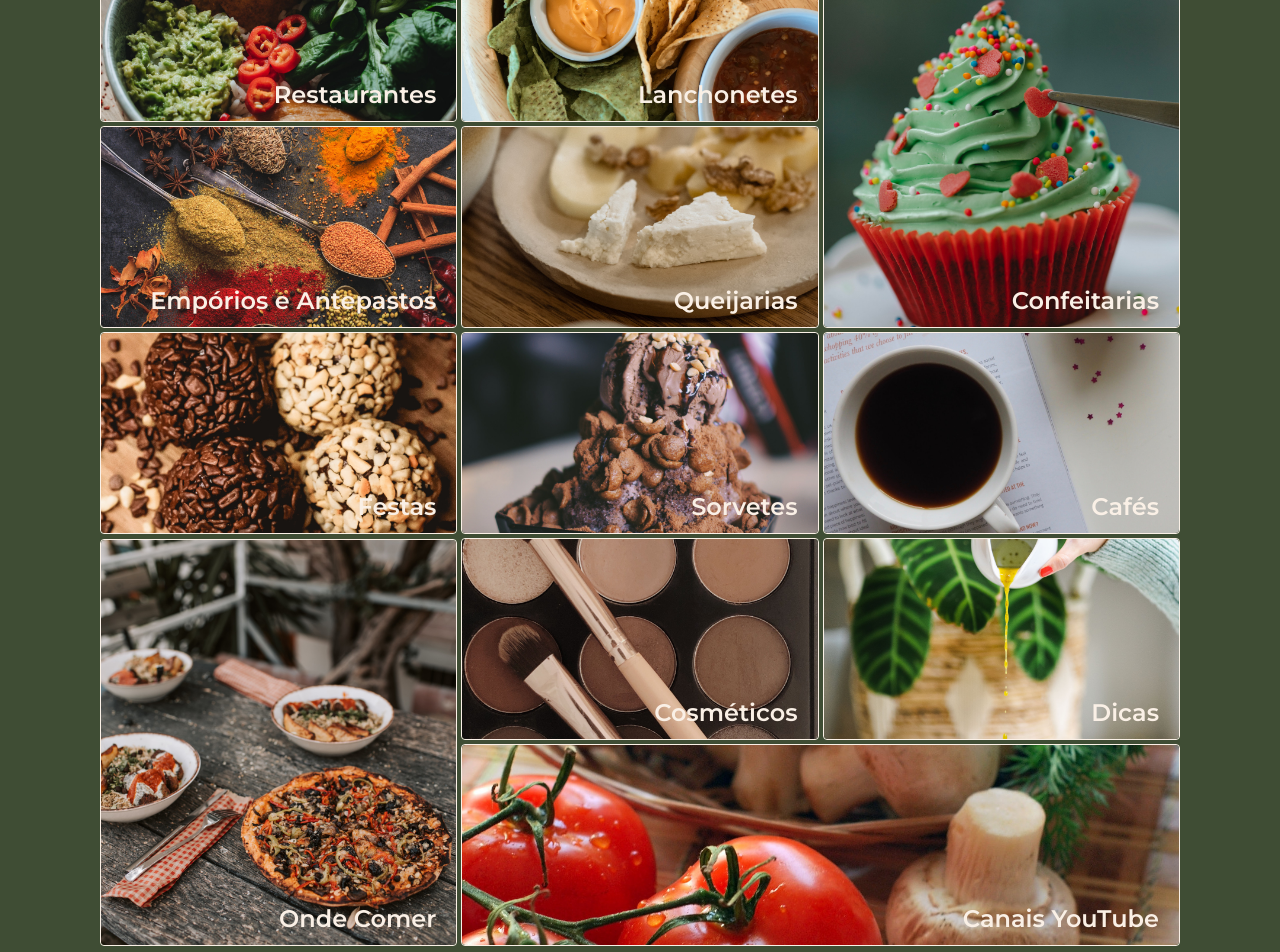
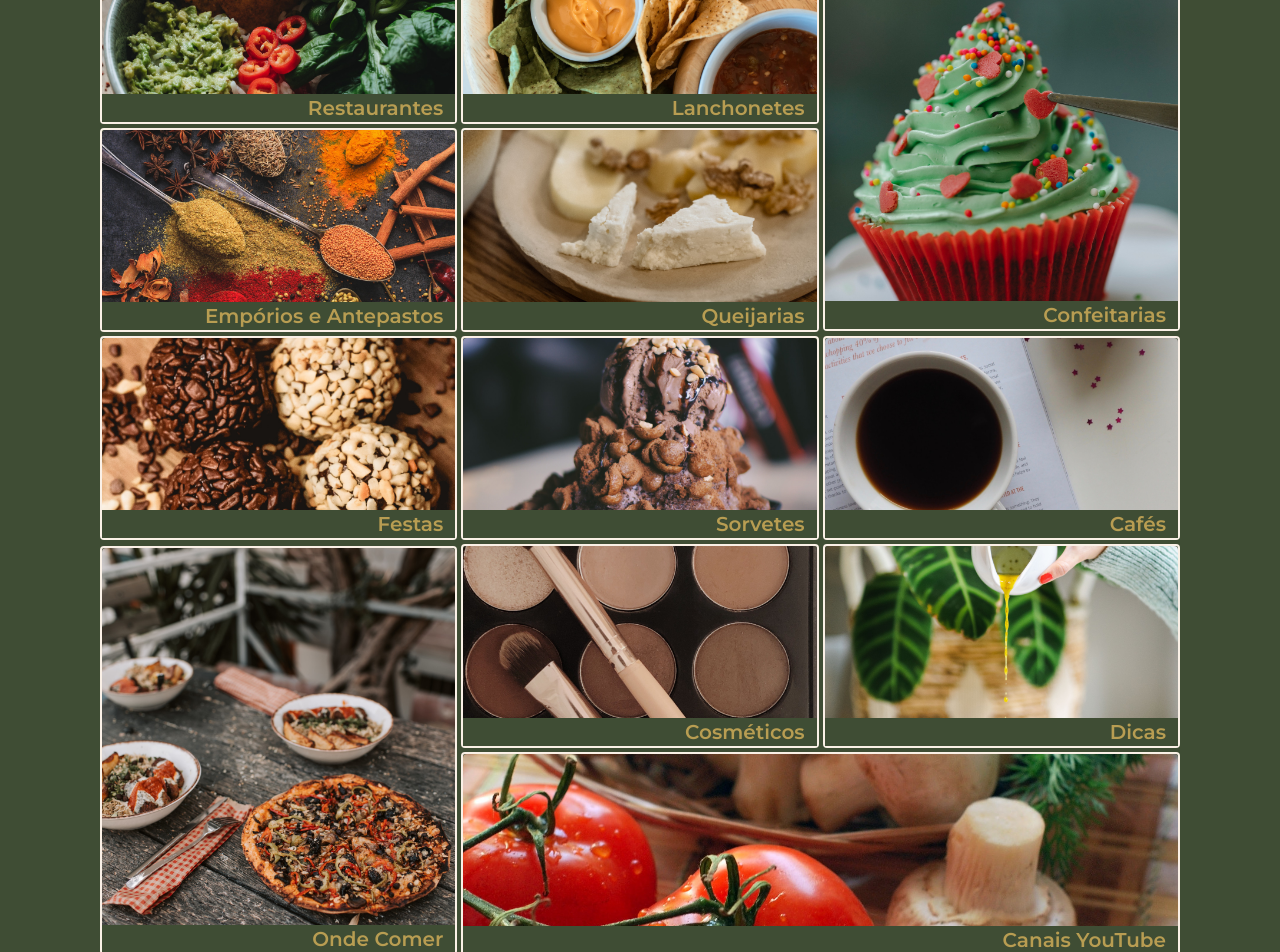
Before and after one commit to flaviare1s/bizu-vegano, a React (Vite) app: page / in a window 1280 px wide. Shown: the part 200-1152 px from the top of the page. Built offline with nearby package versions, Linux system fonts and the light colour scheme; no server answers; a web font is replaced by a local one.

Commit message:
Ajusta o estilo da Home

```diff
--- a/src/components/Footer.jsx
+++ b/src/components/Footer.jsx
@@ -1,6 +1,6 @@
 export const Footer = () => {
   return (
-    <footer className="bg-verde-escuro text-branco-quente text-center p-4 font-medium">
+    <footer className="bg-verde-escuro text-branco-quente text-center p-4 font-medium shadow">
       <small>© 2024 Bizu Vegano
         <br />
         Desenvolvido por
--- a/src/pages/Home.jsx
+++ b/src/pages/Home.jsx
@@ -14,54 +14,54 @@ import { Link } from 'react-router-dom'
 
 export const Home = () => {
   return (
-    <main className='flex flex-col justify-center items-center gap-1 m-auto mb-2 md:grid grid-cols-3 md:px-[30px] md:py-[30px] lg:px-[100px] bg-verde-escuro'>
-      <Link to='/restaurantes' className='w-full border border-branco-quente rounded relative'>
+    <main className='flex flex-col justify-center items-center gap-1 m-auto md:grid grid-cols-3 md:px-[30px] md:py-[30px] lg:px-[100px] bg-verde-escuro'>
+      <Link to='/restaurantes' className='w-full border-2 border-branco-quente rounded relative'>
         <img className='h-[200px] w-full object-cover rounded' src={ restaurantes } alt="Imagem de comida vegetariana" />
-        <h2 className='text-center text-2xl font-semibold text-branco-quente absolute bottom-[10px] right-[20px]'>Restaurantes</h2>
+        <h2 className='text-end px-3 text-xl font-semibold text-logo absolute bottom-0  bg-verde-escuro w-full'>Restaurantes</h2>
       </Link>
-      <Link to='/lanchonetes' className='w-full border border-branco-quente rounded relative'>
+      <Link to='/lanchonetes' className='w-full border-2 border-branco-quente rounded relative'>
         <img className='h-[200px] w-full object-cover rounded' src={ lanchonetes } alt="Imagem de comida vegetariana" />
-        <h2 className='text-center text-2xl font-semibold text-branco-quente absolute bottom-[10px] right-[20px]'>Lanchonetes</h2>
+        <h2 className='text-end px-3 text-xl font-semibold text-logo absolute bottom-0  bg-verde-escuro w-full'>Lanchonetes</h2>
       </Link>
-      <Link to='/confeitarias' className='w-full border border-branco-quente rounded relative md:row-span-2'>
+      <Link to='/confeitarias' className='w-full border-2 border-branco-quente rounded relative md:row-span-2'>
         <img className='h-[200px] md:h-[405px] w-full object-cover rounded' src={ confeitarias } alt="Imagem de comida vegetariana" />
-        <h2 className='text-center text-2xl font-semibold text-branco-quente absolute bottom-[10px] right-[20px]'>Confeitarias</h2>
+        <h2 className='text-end px-3 text-xl font-semibold text-logo absolute bottom-0  bg-verde-escuro w-full'>Confeitarias</h2>
       </Link>
-      <Link to='/emporios' className='w-full border border-branco-quente rounded relative'>
+      <Link to='/emporios' className='w-full border-2 border-branco-quente rounded relative'>
         <img className='h-[200px] w-full object-cover rounded' src={ emporios } alt="Imagem de comida vegetariana" />
-        <h2 className='text-center text-2xl font-semibold text-branco-quente absolute bottom-[10px] right-[20px]'>Empórios e Antepastos</h2>
+        <h2 className='text-end px-3 text-xl font-semibold text-logo absolute bottom-0  bg-verde-escuro w-full'>Empórios e Antepastos</h2>
       </Link>
-      <Link to='/queijarias' className='w-full border border-branco-quente rounded relative'>
+      <Link to='/queijarias' className='w-full border-2 border-branco-quente rounded relative'>
         <img className='h-[200px] w-full object-cover rounded' src={ queijarias } alt="Imagem de comida vegetariana" />
-        <h2 className='text-center text-2xl font-semibold text-branco-quente absolute bottom-[10px] right-[20px]'>Queijarias</h2>
+        <h2 className='text-end px-3 text-xl font-semibold text-logo absolute bottom-0  bg-verde-escuro w-full'>Queijarias</h2>
       </Link>
-      <Link to='/festas' className='w-full border border-branco-quente rounded relative'>
+      <Link to='/festas' className='w-full border-2 border-branco-quente rounded relative'>
         <img className='h-[200px] w-full object-cover rounded' src={ festas } alt="Imagem de comida vegetariana" />
-        <h2 className='text-center text-2xl font-semibold text-branco-quente absolute bottom-[10px] right-[20px]'>Festas</h2>
+        <h2 className='text-end px-3 text-xl font-semibold text-logo absolute bottom-0  bg-verde-escuro w-full'>Festas</h2>
       </Link>
-      <Link to='/sorvetes' className='w-full border border-branco-quente rounded relative'>
+      <Link to='/sorvetes' className='w-full border-2 border-branco-quente rounded relative'>
         <img className='h-[200px] w-full object-cover rounded' src={ sorvetes } alt="Imagem de comida vegetariana" />
-        <h2 className='text-center text-2xl font-semibold text-branco-quente absolute bottom-[10px] right-[20px]'>Sorvetes</h2>
+        <h2 className='text-end px-3 text-xl font-semibold text-logo absolute bottom-0  bg-verde-escuro w-full'>Sorvetes</h2>
       </Link>
-      <Link to='/cafes' className='w-full border border-branco-quente rounded relative'>
+      <Link to='/cafes' className='w-full border-2 border-branco-quente rounded relative'>
         <img className='h-[200px] w-full object-cover rounded' src={ cafes } alt="Imagem de comida vegetariana" />
-        <h2 className='text-center text-2xl font-semibold text-branco-quente absolute bottom-[10px] right-[20px]'>Cafés</h2>
+        <h2 className='text-end px-3 text-xl font-semibold text-logo absolute bottom-0  bg-verde-escuro w-full'>Cafés</h2>
       </Link>
-      <Link to='/onde-comer' className='w-full border border-branco-quente rounded relative md:row-span-2'>
+      <Link to='/onde-comer' className='w-full border-2 border-branco-quente rounded relative md:row-span-2'>
         <img className='h-[200px] md:h-[405px] w-full object-cover rounded' src={ ondeComer } alt="Imagem de comida vegetariana" />
-        <h2 className='text-center text-2xl font-semibold text-branco-quente absolute bottom-[10px] right-[20px]'>Onde Comer</h2>
+        <h2 className='text-end px-3 text-xl font-semibold text-logo absolute bottom-0  bg-verde-escuro w-full'>Onde Comer</h2>
       </Link>
-      <Link to='/cosmeticos' className='w-full border border-branco-quente rounded relative'>
+      <Link to='/cosmeticos' className='w-full border-2 border-branco-quente rounded relative'>
         <img className='h-[200px] w-full object-cover rounded' src={ cosmeticos } alt="Imagem de comida vegetariana" />
-        <h2 className='text-center text-2xl font-semibold text-branco-quente absolute bottom-[10px] right-[20px]'>Cosméticos</h2>
+        <h2 className='text-end px-3 text-xl font-semibold text-logo absolute bottom-0  bg-verde-escuro w-full'>Cosméticos</h2>
       </Link>
-      <Link to='/dicas' className='w-full border border-branco-quente rounded relative'>
+      <Link to='/dicas' className='w-full border-2 border-branco-quente rounded relative'>
         <img className='h-[200px] w-full object-cover rounded' src={ dicas } alt="Imagem de comida vegetariana" />
-        <h2 className='text-center text-2xl font-semibold text-branco-quente absolute bottom-[10px] right-[20px]'>Dicas</h2>
+        <h2 className='text-end px-3 text-xl font-semibold text-logo absolute bottom-0  bg-verde-escuro w-full'>Dicas</h2>
       </Link>
-      <Link to='/canais-youtube' className='w-full border border-branco-quente rounded relative md:col-span-2'>
+      <Link to='/canais-youtube' className='w-full border-2 border-branco-quente rounded relative md:col-span-2'>
         <img className='h-[200px] w-full object-cover rounded' src={ canais } alt="Imagem de comida vegetariana" />
-        <h2 className='text-center text-2xl font-semibold text-branco-quente absolute bottom-[10px] right-[20px]'>Canais YouTube</h2>
+        <h2 className='text-end px-3 text-xl font-semibold text-logo absolute bottom-0  bg-verde-escuro w-full'>Canais YouTube</h2>
       </Link>
     </main>
   )
```
